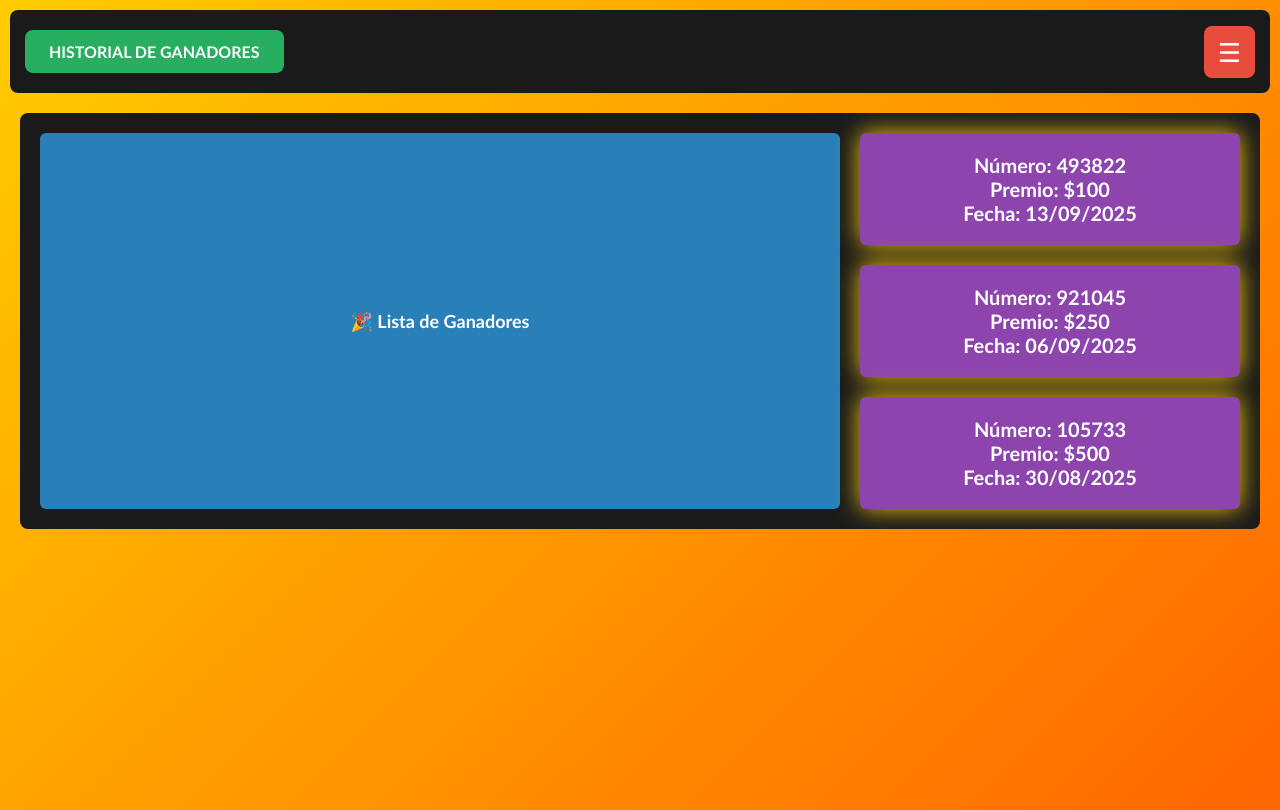
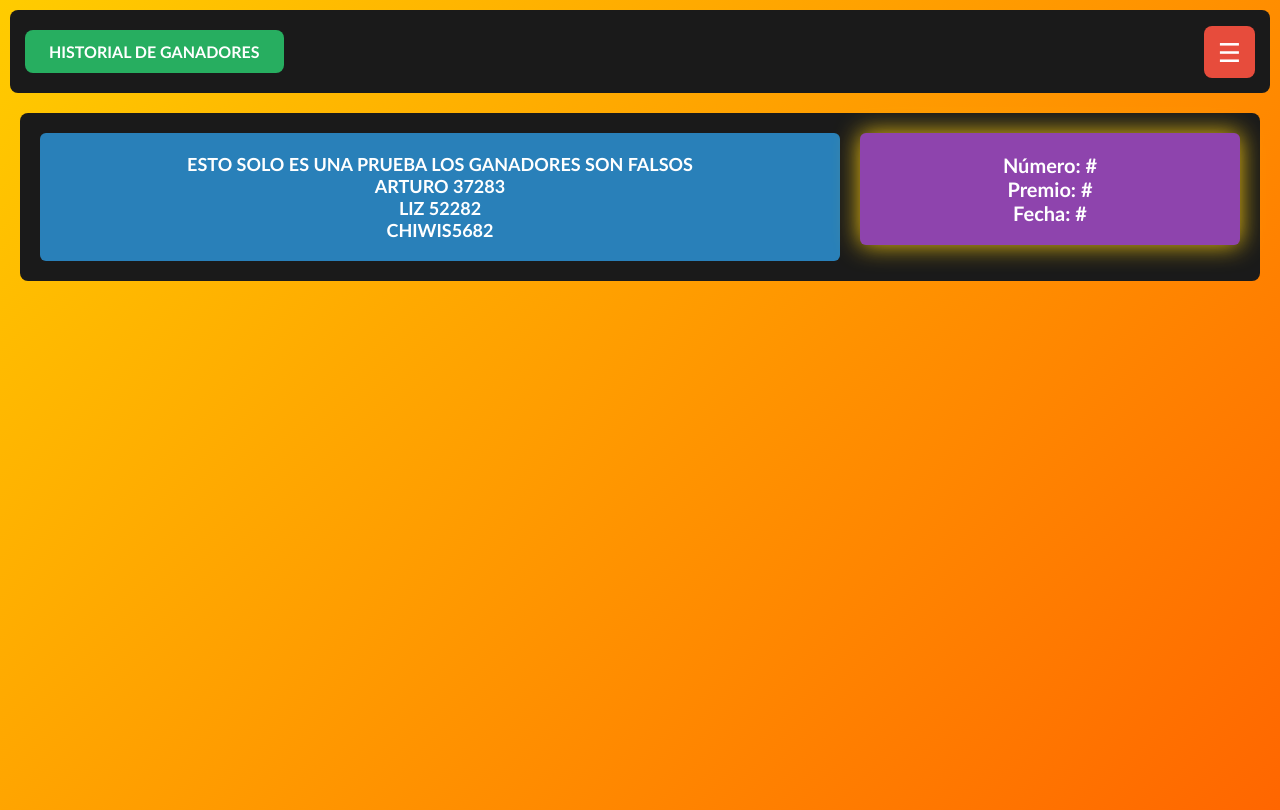
Before and after one commit to rapidaloteria-ctrl/SORTEOSRAPIDOS, a plain HTML site: page historial.html in a window 1280 px wide. Drawn offline with Linux system fonts and the light colour scheme.

Commit message:
Add files via upload

```diff
--- a/historial.html
+++ b/historial.html
@@ -25,25 +25,16 @@
 
   <!-- Lista de ganadores -->
   <main class="main-content">
-    <div class="rules">🎉 Lista de Ganadores</div>
+    <div class="rules">ESTO SOLO ES UNA PRUEBA LOS GANADORES SON FALSOS<BR>
+    ARTURO 37283<BR>
+    LIZ 52282<BR>
+    CHIWIS5682</div>
 
     <div class="winner-info">
       <div class="winner-number">
-        Número: <strong>493822</strong><br>
-        Premio: <strong>$100</strong><br>
-        Fecha: <strong>13/09/2025</strong>
-      </div>
-
-      <div class="winner-number">
-        Número: <strong>921045</strong><br>
-        Premio: <strong>$250</strong><br>
-        Fecha: <strong>06/09/2025</strong>
-      </div>
-
-      <div class="winner-number">
-        Número: <strong>105733</strong><br>
-        Premio: <strong>$500</strong><br>
-        Fecha: <strong>30/08/2025</strong>
+        Número: <strong>#</strong><br>
+        Premio: <strong>#</strong><br>
+        Fecha: <strong>#</strong>
       </div>
     </div>
   </main>
```
Also changed, not shown: index.html (+2 -1 lines).
